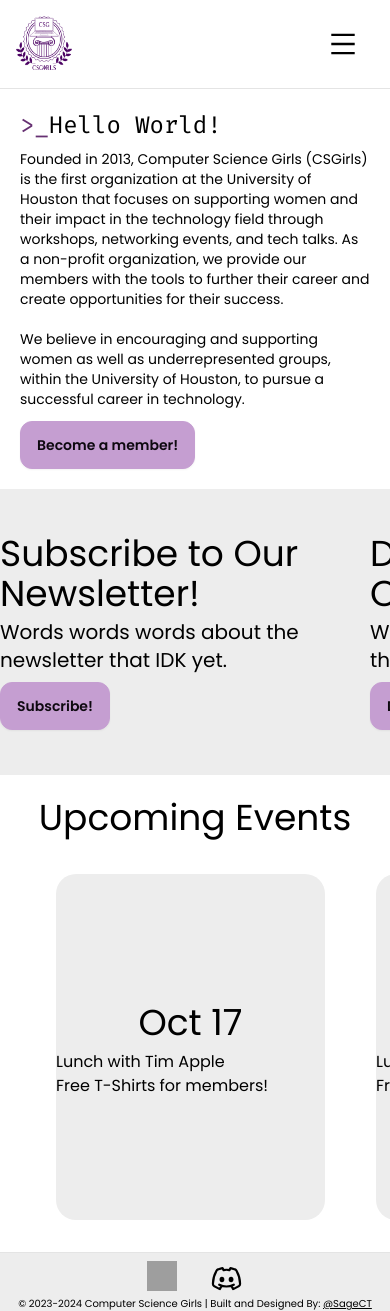
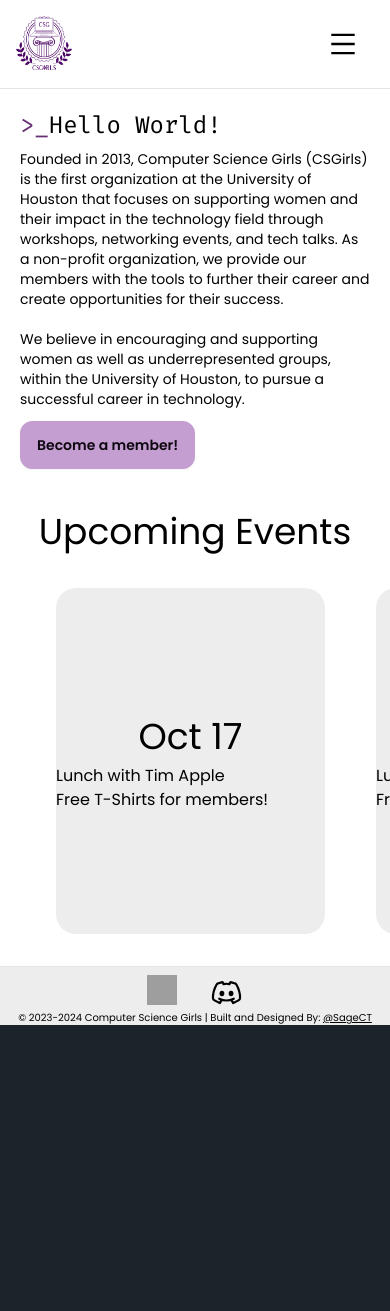
Before and after one commit to CSGirlsUH/csgirls-website, a React (Vite) app in the folder csgwebsite/: page / in a window 390 px wide. After the commit the page ends 1025 px from the top, so only its background shows below. Built offline with nearby package versions, Linux system fonts and the light colour scheme; grey boxes are pictures that could not be loaded.

Commit message:
feat: Mobile section for OrgActions.tsx started

```diff
--- a/csgwebsite/src/App.tsx
+++ b/csgwebsite/src/App.tsx
@@ -9,24 +9,15 @@ function App() {
   return (
     <>
       <div className="font-poppins  mx-full overflow-hidden bg-white text-black">
-        <section>
-          <Navbar />
-          <Hero />
-        </section>
+        <Navbar />
 
-        <section></section>
+        <Hero />
 
-        <section>
-          <OrgActions />
-        </section>
+        <OrgActions />
 
-        <section>
-          <UpEvents />
-        </section>
+        <UpEvents />
 
-        <section>
-          <Footer />
-        </section>
+        <Footer />
       </div>
     </>
   );
--- a/csgwebsite/src/components/Card.tsx
+++ b/csgwebsite/src/components/Card.tsx
@@ -10,7 +10,7 @@ function Card(props: CardProps) {
   return (
     <div
       className={
-        " carosuel-item bottom flex flex-col justify-center items-start min-w-[269px] min-h-[346px] mr-[51px] bg-bggray rounded-[20px]" +
+        "bottom flex flex-col justify-center items-start min-w-[269px] min-h-[346px] mr-[51px] bg-bggray rounded-[20px]" +
         " " +
         props.optional
       }
--- a/csgwebsite/src/components/Hero.tsx
+++ b/csgwebsite/src/components/Hero.tsx
@@ -11,7 +11,7 @@ const Hero = () => {
           </div>
           {/* Description Text */}
           <div className="text-sm md:text-xl text-left">
-            <p className="flex max-w-[350px] pb-5 md:max-w-[677px] md:pb-9">
+            <p className="flex pb-5 md:max-w-[677px] md:pb-9">
               Founded in 2013, Computer Science Girls (CSGirls) is the first
               organization at the University of Houston that focuses on
               supporting women and their impact in the technology field through
--- a/csgwebsite/src/components/OrgActions.tsx
+++ b/csgwebsite/src/components/OrgActions.tsx
@@ -2,6 +2,11 @@
 
 const OrgActions = () => {
   return (
+    <>
+      {/* Mobile View */}
+
+      {/* Desktop View */}
+      <div className="hidden md:visible">
         <div className="flex flex-row justify-between bg-bggray w-screen py-[45px]">
           {/* Subscribe to Our Newsletter */}
           <div className="flex flex-col content-center ml-0 sm:ml-10 lg:ml-[200px] lg:justify-between">
@@ -55,6 +60,8 @@ const OrgActions = () => {
             </div>
           </div>
         </div>
+      </div>
+    </>
   );
 };
 
```
Lines whose indentation alone changed are shown as unchanged.
